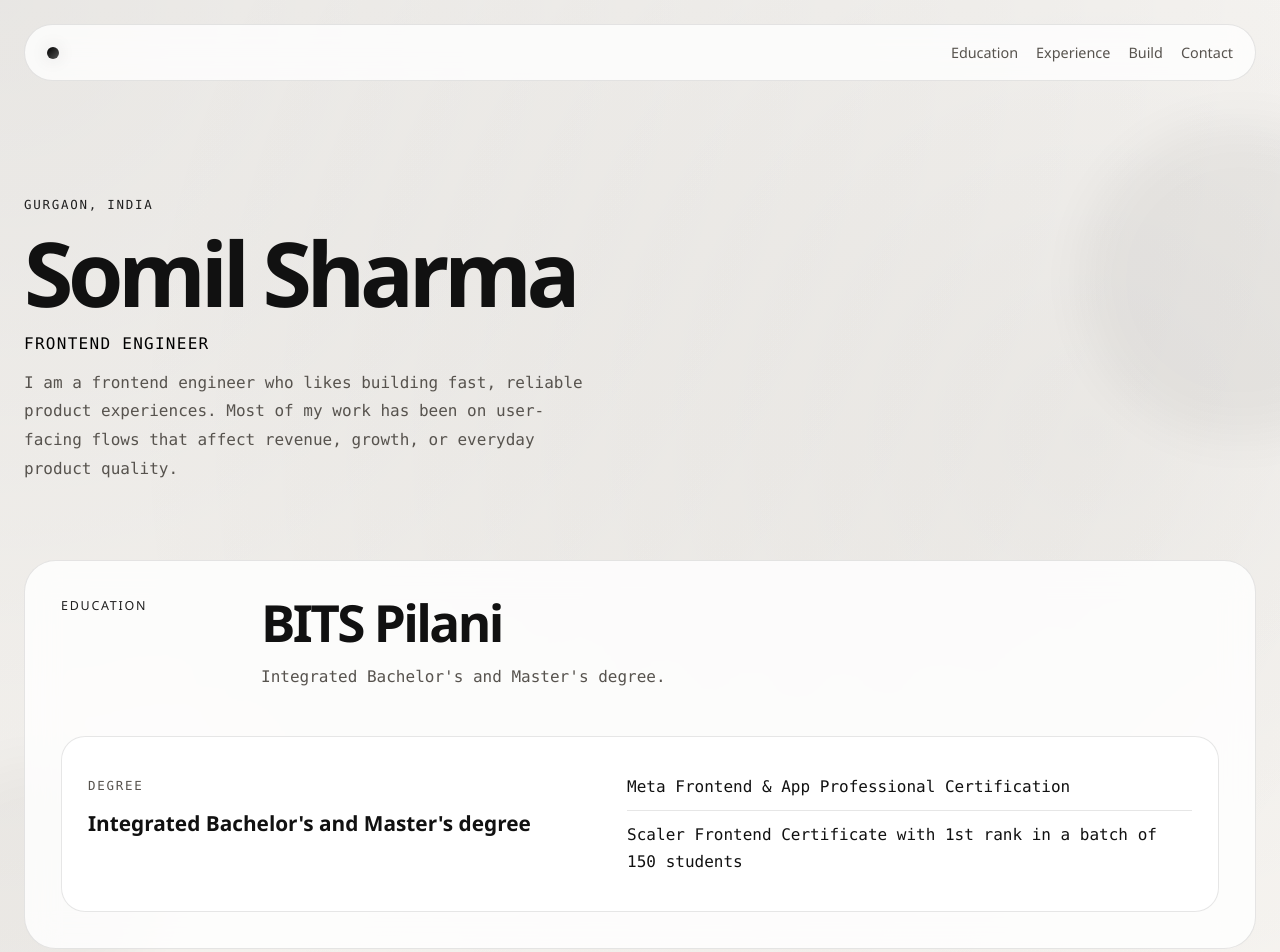
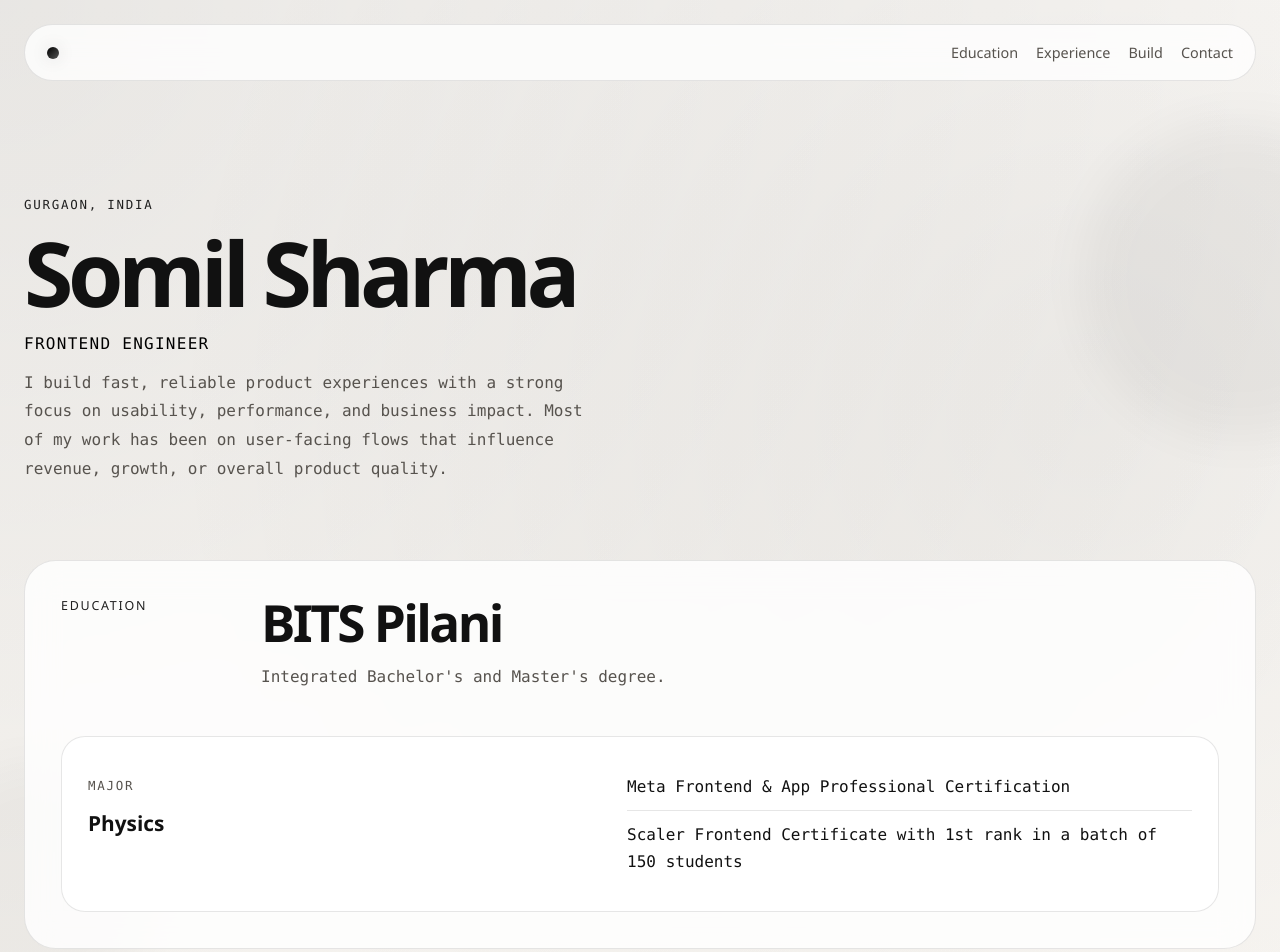
Before and after one commit to somilsharma-keychain/personal-website, a Next.js app: page / in a window 1280 px wide. Shown: the top 952 px of the page. Built offline with nearby package versions, Linux system fonts and the light colour scheme.

Commit message:
Polish copy and section navigation

```diff
--- a/app/globals.css
+++ b/app/globals.css
@@ -238,6 +238,7 @@ li {
   border-radius: var(--radius-xl);
   background: var(--bg-elevated);
   backdrop-filter: blur(16px);
+  scroll-margin-top: 120px;
 }
 
 .section-heading {
--- a/app/page.tsx
+++ b/app/page.tsx
@@ -50,8 +50,8 @@ export default function Home() {
         <div className="systems-stack">
           <article className="system-card">
             <div>
-              <p className="system-card__eyebrow">Degree</p>
-              <h3>{education.degree}</h3>
+              <p className="system-card__eyebrow">Major</p>
+              <h3>{education.subject}</h3>
             </div>
 
             <ul>
@@ -102,7 +102,7 @@ export default function Home() {
           <SectionHeading
             eyebrow="Build"
             title="How I built this site"
-            description="Since this is my own portfolio, I wanted the build details and performance numbers to be visible too."
+            description=""
           />
 
           <div className="stack-groups">
@@ -123,7 +123,6 @@ export default function Home() {
           <article className="timeline-item">
             <span>Footprint</span>
             <h3>What the build looks like</h3>
-            <p>{siteMetrics.bundleSummary}</p>
             <div className="score-grid">
               {siteMetrics.bundleStats.map((metric) => (
                 <div key={metric.label} className="score-chip">
@@ -137,7 +136,6 @@ export default function Home() {
           <article className="timeline-item">
             <span>Lighthouse</span>
             <h3>Latest Lighthouse results</h3>
-            <p>{siteMetrics.auditSummary}</p>
             <div className="score-grid">
               {siteMetrics.lighthouseCategories.map((category) => (
                 <div key={category.label} className="score-chip">
--- a/lib/site-data.ts
+++ b/lib/site-data.ts
@@ -7,7 +7,7 @@ export const profile = {
   resumeHref: "/Somil_Sharma_Resume.pdf",
   role: "Frontend Engineer",
   summary:
-    "I am a frontend engineer who likes building fast, reliable product experiences. Most of my work has been on user-facing flows that affect revenue, growth, or everyday product quality.",
+    "I build fast, reliable product experiences with a strong focus on usability, performance, and business impact. Most of my work has been on user-facing flows that influence revenue, growth, or overall product quality.",
 } as const;
 
 export const navigation = [
@@ -98,6 +98,7 @@ export const achievements = [
 export const education = {
   school: "BITS Pilani",
   degree: "Integrated Bachelor's and Master's degree",
+  subject: "Physics",
   eyebrow: "Education",
   description:
     "Integrated Bachelor's and Master's degree.",
```
